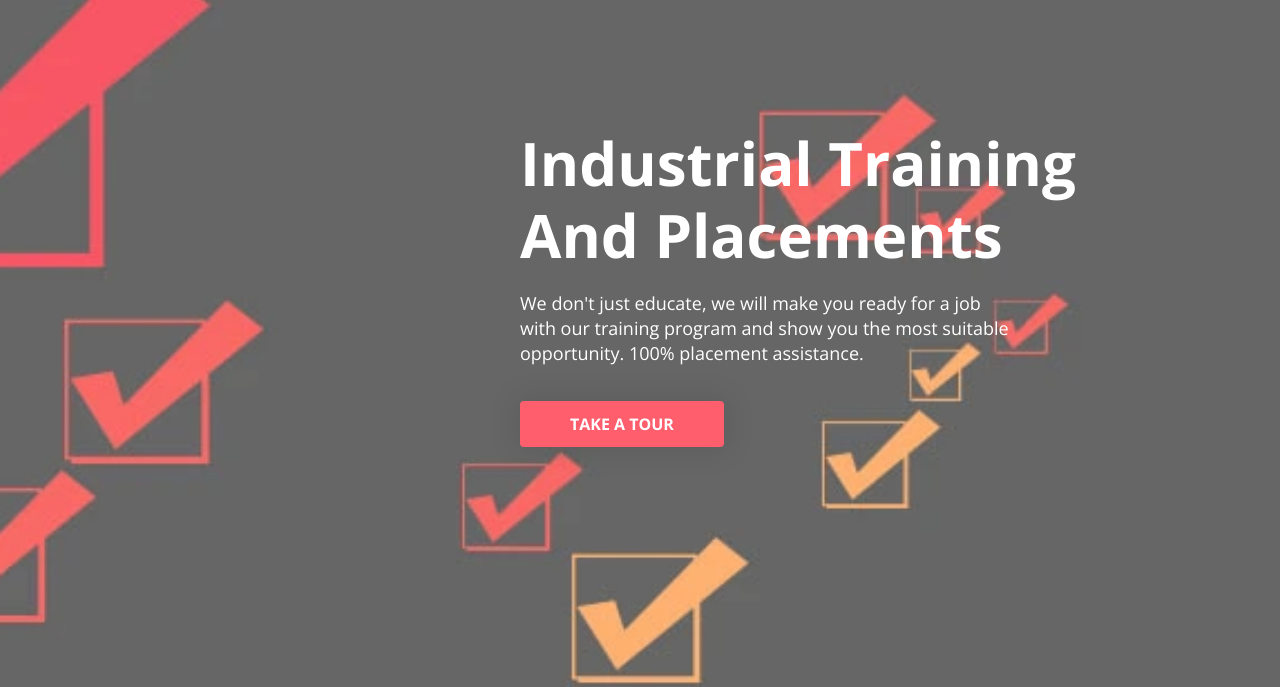
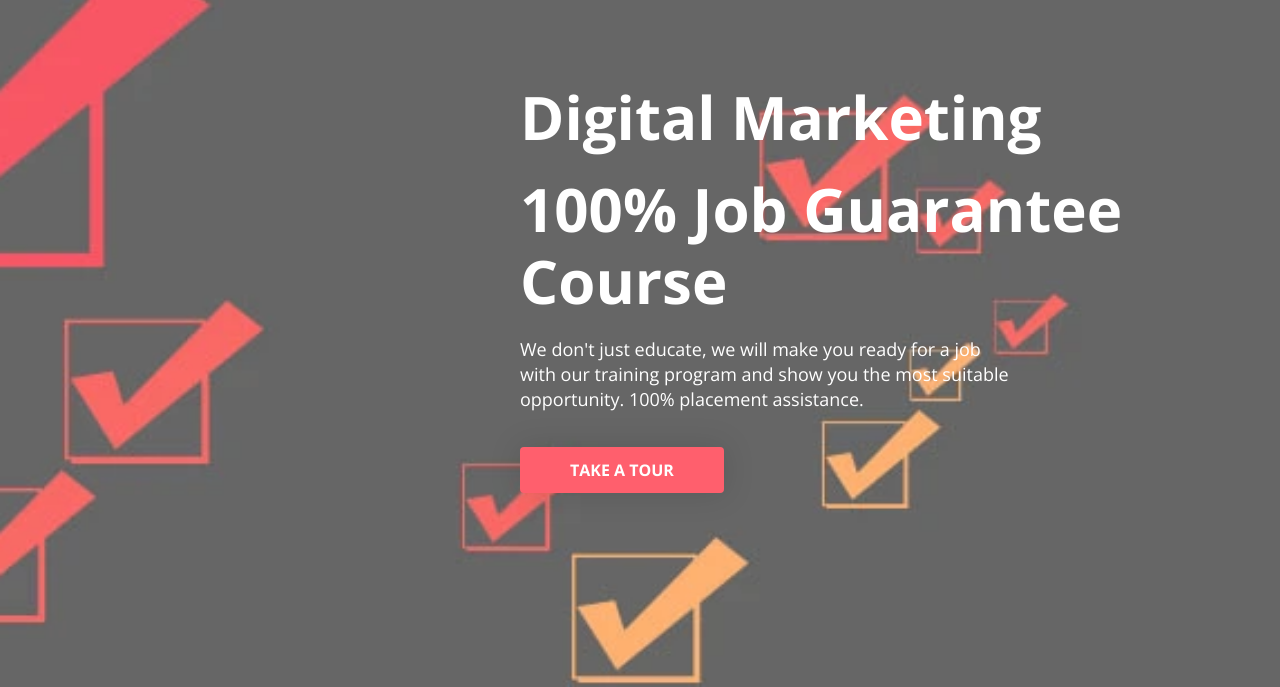
Before and after one commit to siddhuphp/getrecruited.github.io, a plain HTML site: page index.html in a window 1280 px wide. Shown: the part 113-800 px from the top of the page. Drawn offline with nearby package versions, Linux system fonts and the light colour scheme; files whose address does not match are found by name.

Commit message:
slider content

```diff
--- a/index.html
+++ b/index.html
@@ -101,7 +101,8 @@ s0.parentNode.insertBefore(s1,s0);
 				<div class="row">
 					<div class="offset-md-4 col-md-8">
 						<div class="hero-text mr-ri-l">
-							<h1>Industrial Training And Placements</h1>
+							<h1>Digital Marketing</h1>
+							<h1>100% Job Guarantee Course</h1>
 							<p>We don't just educate, we will make you ready for a job with our training program and show you the most suitable opportunity. 100% placement assistance.</p>
 							<a href="#about" class="hero-btn">Take A Tour</a>
 						</div>
```
